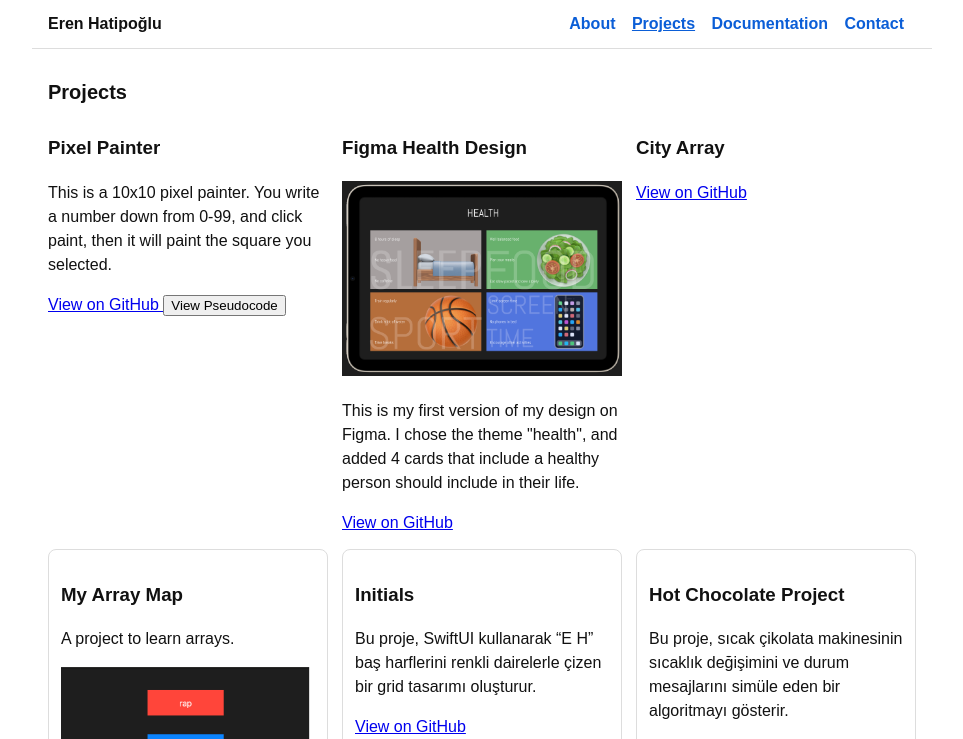
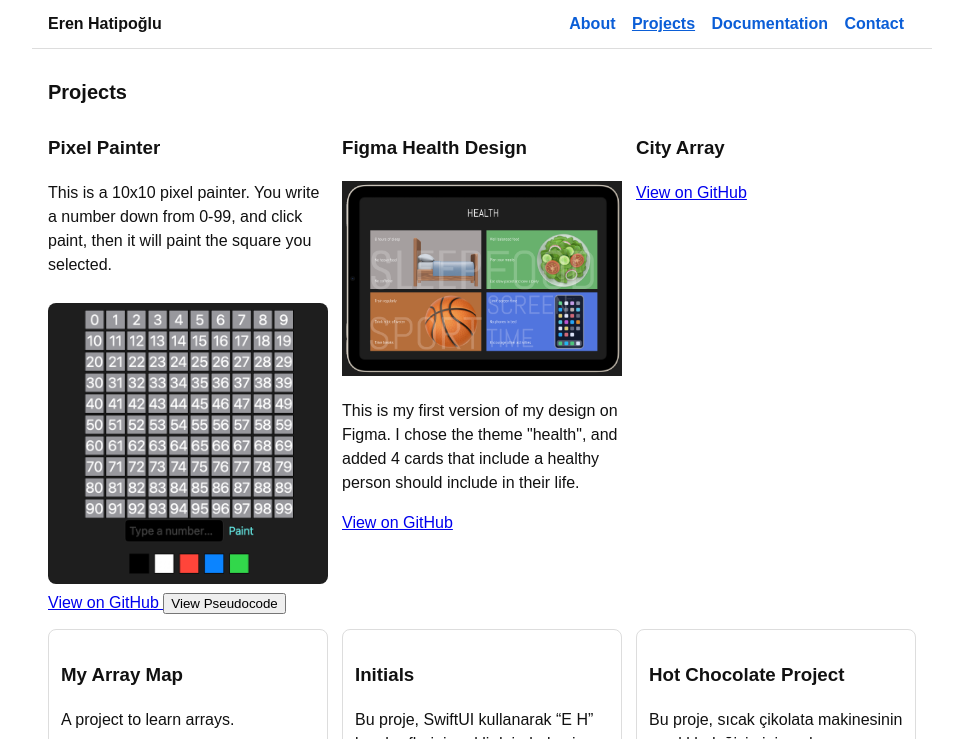
Before and after one commit to erenhatipoglu-sudo/erenhatipoglu-CSP.github.io, a plain HTML site: page index.html in a window 1280 px wide. Both pictures are taken after a click on the link "Projects". Shown: the top 739 px of the page, without its empty margins (158-1121 px from the left). Drawn offline with Linux system fonts and the light colour scheme.

Commit message:
Add image and GitHub link for Pixel Painter

```diff
--- a/index.html
+++ b/index.html
@@ -57,6 +57,11 @@
       <div class="project-card">
     <h3>Pixel Painter</h3>
     <p>This is a 10x10 pixel painter. You write a number down from 0-99, and click paint, then it will paint the square you selected.</p>
+
+        <img src="Pixel Painter.swiftpm/Screenshot 2025-11-29 at 12.48.57.png"
+     alt="Pixel Painter Screenshot"
+     style="width: 100%; max-width: 350px; border-radius: 8px; margin-top: 10px;">
+
 
     <!-- GitHub link -->
     <a href="https://github.com/erenhatipoglu-sudo/erenhatipoglu-CSP.github.io/tree/main/Pixel%20Painter.swiftpm" target="_blank">
```
